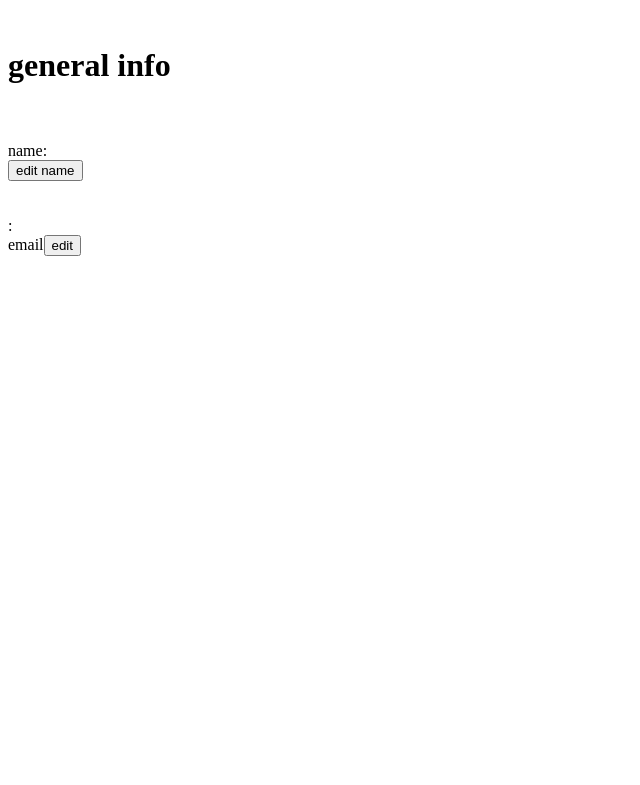
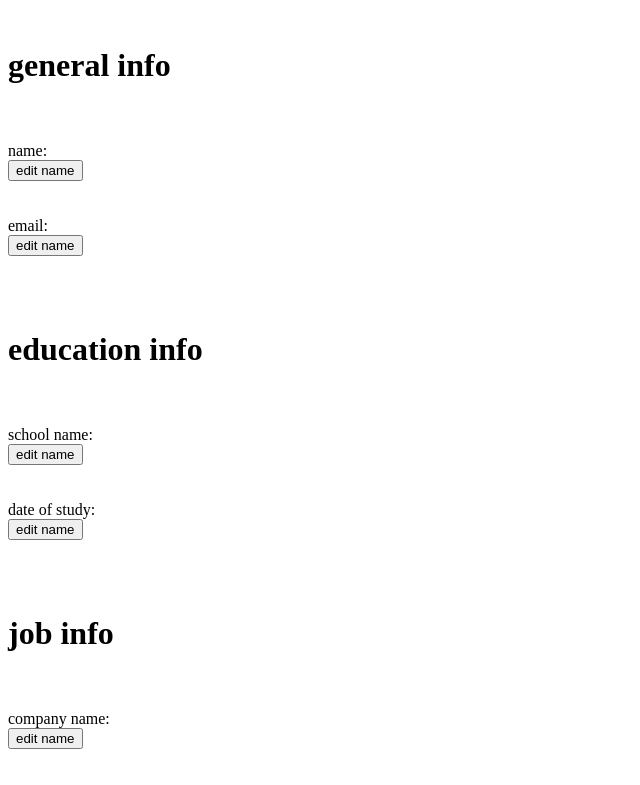
Before and after one commit to matthewnolancintron/cv-project, a React (Create React App) app: page / in a window 1280 px wide. Shown: the top 785 px of the page, without its empty margins (0-640 px from the left). Built offline with nearby package versions, Linux system fonts and the light colour scheme.

Commit message:
added the other category components to app, functionality completed, might style later

```diff
--- a/src/components/App.jsx
+++ b/src/components/App.jsx
@@ -2,7 +2,7 @@ import React from "react";
 import CategoryInfo from "./CategoryInfo";
 import { nanoid } from 'nanoid'
 
-let keysForFormFields = Array.from(Array(7),(e,i)=>nanoid());
+let keysForFormFields = Array.from(Array(8),(e,i)=>nanoid());
 
 class App extends React.Component {
   constructor(props) {
@@ -17,16 +17,27 @@ class App extends React.Component {
       //holds value from input
       nameInput:'',
       toggleEditEmail: "notInEditMode",
+      emailInput:'',
 
       // educational info
       toggleEditSchoolName: "notInEditMode",
+      schoolNameInput:'',
+
       toggleEditDateOfStudy: "notInEditMode",
+      dateOfStudyInput:'',
 
       // job info
       toggleEditCompanyName: "notInEditMode",
+      companyNameInput:'',
+
       toggleEditCompanyJobPositionTitle: "notInEditMode",
+      jobPositionTitleInput:'',
+
       toggleEditMainTasksOfJob: "notInEditMode",
+      mainTasksOfJobInput:'',
+
       toggleEditStartAndEndDate: "notInEditMode",
+      startAndEndDateInput:'',
     };
   }
 
@@ -120,30 +131,142 @@ class App extends React.Component {
 
             },
             {
+              // text/edit
+              labelText:'email',
+              fieldName:this.state.emailInput,
+              toggleButtonId:'toggleEditEmail',
+              toggleButtonText:this.state.toggleEditEmail === 'notInEditMode' ? 'edit name':'submit',
 
-              //set similary to name
-              fieldName:'email',
-              toggleButtonId:'toggleEditEmail',
-              toggleButtonText:'edit',
+              // input/submit
+              inputId:'emailInput',
+              inputValue:this.state.emailInput,
+              submitButtonId:'emailSubmit',
+
+              //both
               key:keysForFormFields[1],
               isInEditMode:this.state.toggleEditEmail
-
             }
           ]}
           toggleEdit={this.toggleEdit}
           handleInputChange={this.handleInputChange}
           >
-
           </CategoryInfo>
 
+        {/* education info */}
+        <CategoryInfo
+          categoryName={'education info'}
+          formFieldsData={[
+            {
+              // text/edit
+              labelText:'school name',
+              fieldName:this.state.schoolNameInput,
+              toggleButtonId:'toggleEditSchoolName',
+              toggleButtonText:this.state.toggleEditSchoolName === 'notInEditMode' ? 'edit name':'submit',
 
-        {/* education info */}
-        {/* <CategoryInfo categoryName={'education info'} numberOfFormFields={2} toggleEdit={this.toggleEdit} generalInfoToggleEditValues={this.state.toggleEditName}></CategoryInfo> */}
-        {/* school name, data of study */}
+              // input/submit
+              inputId:'schoolNameInput',
+              inputValue:this.state.schoolNameInput,
+              submitButtonId:'schoolNameSubmit',
+
+              //both
+              key:keysForFormFields[2],
+              isInEditMode:this.state.toggleEditSchoolName,
+            },
+            {
+              // text/edit
+              labelText:'date of study',
+              fieldName:this.state.dateOfStudyInput,
+              toggleButtonId:'toggleEditDateOfStudy',
+              toggleButtonText:this.state.toggleEditDateOfStudy === 'notInEditMode' ? 'edit name':'submit',
+
+              // input/submit
+              inputId:'dateOfStudyInput',
+              inputValue:this.state.dateOfStudyInput,
+              submitButtonId:'dateOfStudySubmit',
+
+              // both
+              key:keysForFormFields[3],
+              isInEditMode:this.state.toggleEditDateOfStudy,
+            }
+          ]}
+          toggleEdit={this.toggleEdit}
+          handleInputChange={this.handleInputChange}
+          >
+          </CategoryInfo>
 
         {/* job exp info */}
-        {/* <CategoryInfo categoryName={'job exp info'} numberOfFormFields={4} toggleEdit={this.toggleEdit} generalInfoToggleEditValues={this.state.toggleEditName}></CategoryInfo> */}
-        {/* company name, job position, work from until data */}
+        <CategoryInfo
+          categoryName={'job info'}
+          formFieldsData={[
+            {
+              // text/edit
+              labelText:'company name',
+              fieldName:this.state.companyNameInput,
+              toggleButtonId:'toggleEditCompanyName',
+              toggleButtonText:this.state.toggleEditCompanyName === 'notInEditMode' ? 'edit name':'submit',
+
+              // input/submit
+              inputId:'companyNameInput',
+              inputValue:this.state.companyNameInput,
+              submitButtonId:'compnayNameSubmit',
+
+              //both
+              key:keysForFormFields[4],
+              isInEditMode:this.state.toggleEditCompanyName,
+            },
+            {
+              // text/edit
+              labelText:'job position title',
+              fieldName:this.state.jobPositionTitleInput,
+              toggleButtonId:'toggleEditCompanyJobPositionTitle',
+              toggleButtonText:this.state.toggleEditCompanyJobPositionTitle === 'notInEditMode' ? 'edit name':'submit',
+
+              // input/submit
+              inputId:'jobPositionTitleInput',
+              inputValue:this.state.jobPositionTitleInput,
+              submitButtonId:'jobPositionTitleInputSubmit',
+
+              // both
+              key:keysForFormFields[5],
+              isInEditMode:this.state.toggleEditCompanyJobPositionTitle,
+            },
+            {
+              // text/edit
+              labelText:'main tasks of the job',
+              fieldName:this.state.mainTasksOfJobInput,
+              toggleButtonId:'toggleEditMainTasksOfJob',
+              toggleButtonText:this.state.toggleEditMainTasksOfJob === 'notInEditMode' ? 'edit name':'submit',
+
+              // input/submit
+              inputId:'mainTasksOfJobInput',
+              inputValue:this.state.mainTasksOfJobInput,
+              submitButtonId:'mainTasksOfJobSubmit',
+
+              // both
+              key:keysForFormFields[6],
+              isInEditMode:this.state.toggleEditMainTasksOfJob,
+            },
+            {
+              // text/edit
+              labelText:'start and end date of work',
+              fieldName:this.state.startAndEndDateInput,
+              toggleButtonId:'toggleEditStartAndEndDate',
+              toggleButtonText:this.state.toggleEditStartAndEndDate === 'notInEditMode' ? 'edit name':'submit',
+
+              // input/submit
+              inputId:'startAndEndDateInput',
+              inputValue:this.startAndEndDateInput,
+              submitButtonId:'startAndEndDateInputSubmit',
+
+              // both
+              key:keysForFormFields[7],
+              isInEditMode:this.state.toggleEditStartAndEndDate,
+            },
+          ]}
+          toggleEdit={this.toggleEdit}
+          handleInputChange={this.handleInputChange}
+          >
+          </CategoryInfo>
       </div>
     );
   }
```
